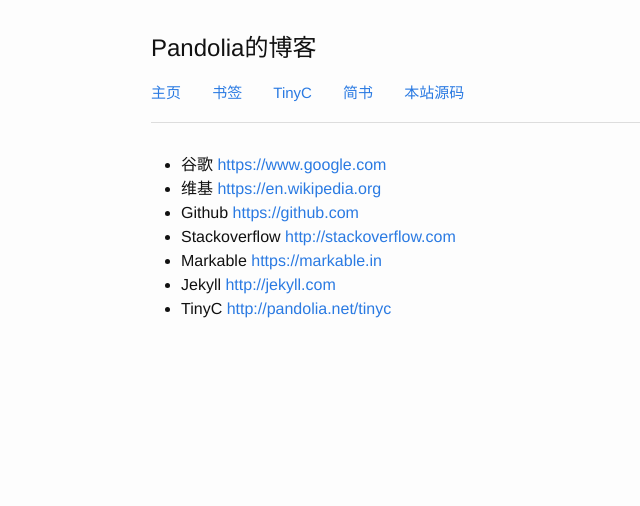
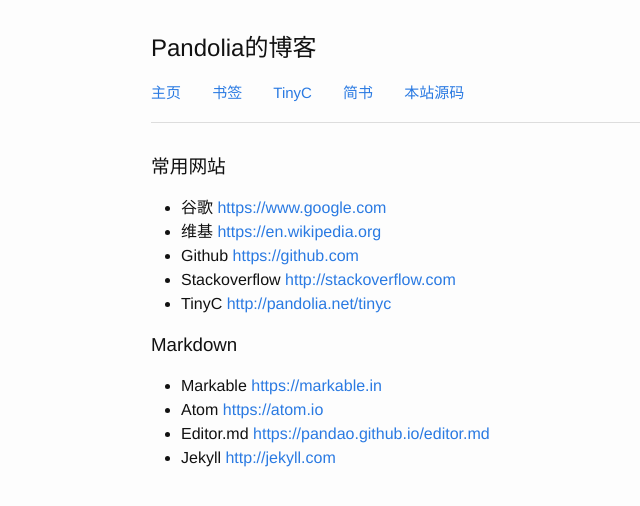
Before and after one commit to pandolia/pandolia.github.io, a Jekyll site: the page built from bookmark.md, in a window 1280 px wide. Shown: the top 506 px of the page, without its empty margins (119-759 px from the left). Built offline with Jekyll 4.4.1, drawn with Linux system fonts in a browser that asks for light colours.

Commit message:
Update bookmark.md

```diff
--- a/bookmark.md
+++ b/bookmark.md
@@ -2,10 +2,15 @@
 layout: default
 ---
 
+### 常用网站
 - 谷歌  <https://www.google.com>
 - 维基  <https://en.wikipedia.org>
 - Github <https://github.com>
 - Stackoverflow  <http://stackoverflow.com>
+- TinyC  <http://pandolia.net/tinyc>
+
+### Markdown
 - Markable  <https://markable.in>
+- Atom  <https://atom.io>
+- Editor.md  <https://pandao.github.io/editor.md>
 - Jekyll  <http://jekyll.com>
-- TinyC  <http://pandolia.net/tinyc>
```
